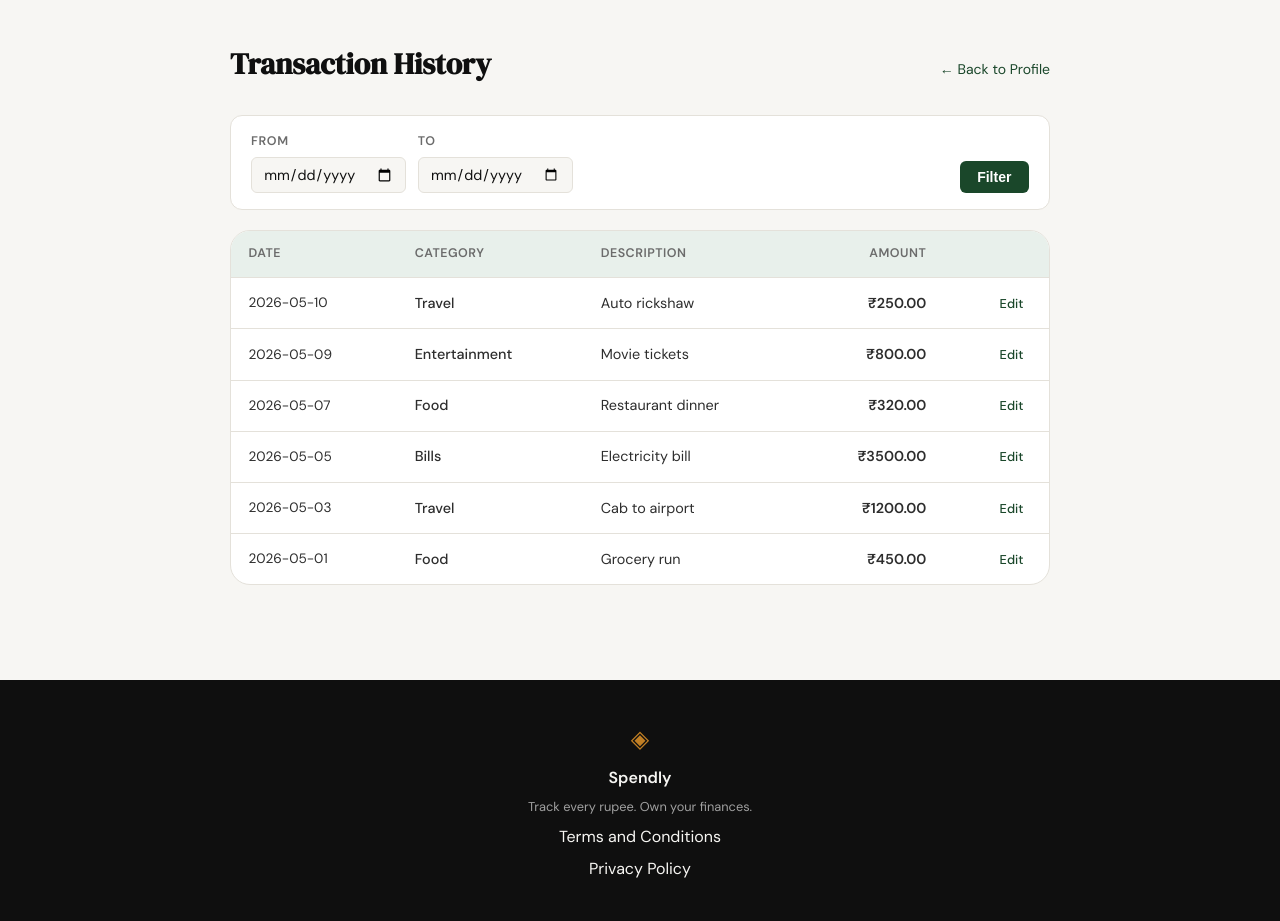
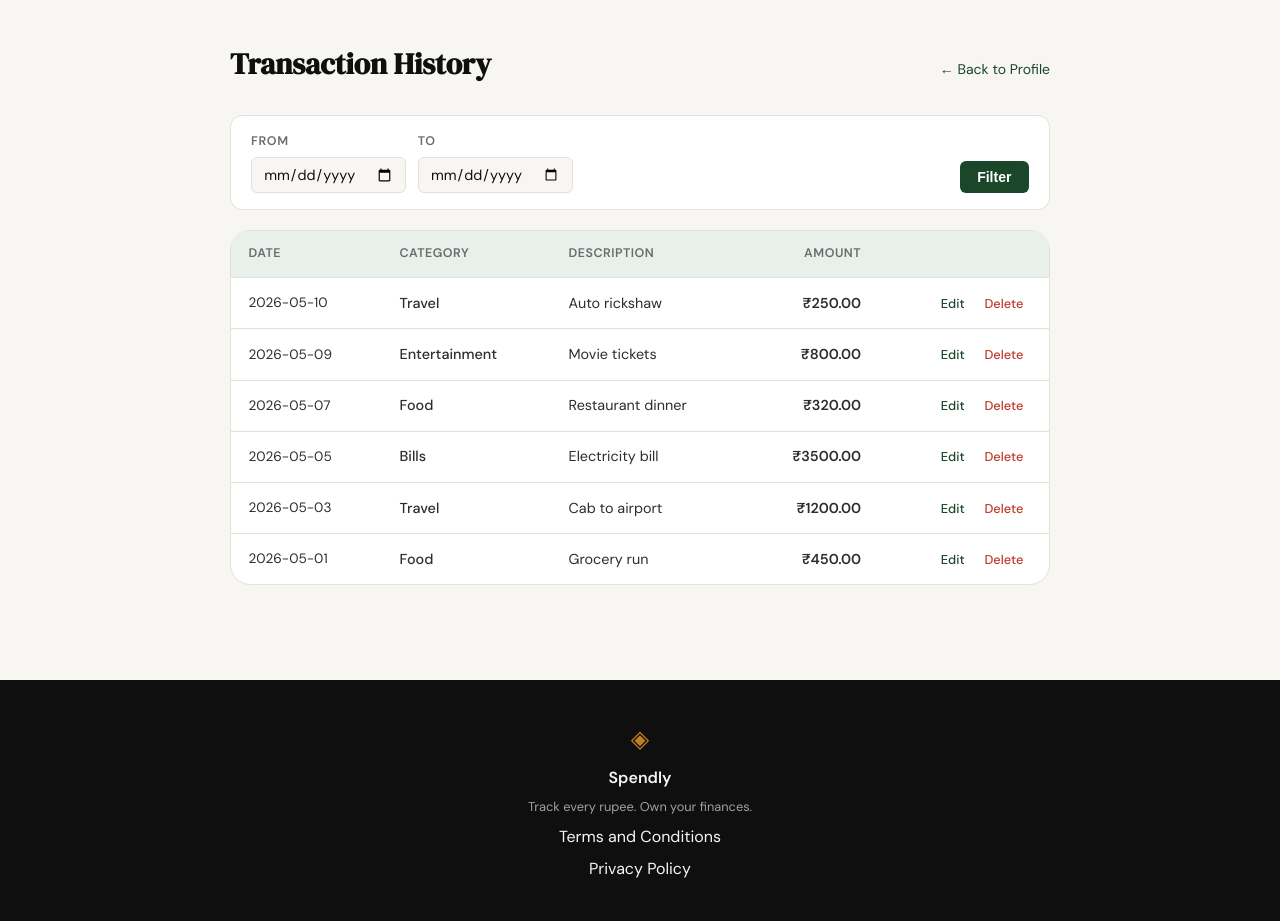
Before and after one commit to malaniheenaa-debug/spendly, a Flask app: page /profile/history in a window 1280 px wide. Shown: the part 61-982 px from the top of the page. Run offline with Flask 3, Linux system fonts and the light colour scheme; a user stored in the database is signed in; data comes from the database, SQL or seed files in the repository.

Commit message:
feat: delete expense with confirmation page
* chore: add spec for edit expense step 08

* feat: delete expense with confirmation page

Co-Authored-By: Claude Sonnet 4.6 <noreply@anthropic.com>

---------

Co-authored-by: Claude Sonnet 4.6 <noreply@anthropic.com>

```diff
--- a/expense-tracker/app.py
+++ b/expense-tracker/app.py
@@ -3,7 +3,7 @@ import sqlite3
 from functools import wraps
 from flask import Flask, render_template, request, redirect, url_for, flash, session, abort
 from werkzeug.security import generate_password_hash, check_password_hash
-from database.db import init_db, get_db, get_categories, add_expense as db_add_expense, get_expense, update_expense
+from database.db import init_db, get_db, get_categories, add_expense as db_add_expense, get_expense, update_expense, delete_expense as db_delete_expense
 
 DEFAULT_CATEGORIES = ["Food", "Travel", "Bills", "Entertainment"]
 
@@ -380,9 +380,19 @@ def edit_expense(id):
     return redirect(url_for("transaction_history"))
 
 
-@app.route("/expenses/<int:id>/delete")
+@app.route("/expenses/<int:id>/delete", methods=["GET", "POST"])
+@login_required
 def delete_expense(id):
-    return "Delete expense — coming in Step 9"
+    expense = get_expense(id, session["user_id"])
+    if expense is None:
+        abort(404)
+
+    if request.method == "GET":
+        return render_template("delete_expense.html", expense=expense)
+
+    db_delete_expense(id, session["user_id"])
+    flash("Expense deleted.", "success")
+    return redirect(url_for("transaction_history"))
 
 
 if __name__ == "__main__":
--- a/expense-tracker/database/db.py
+++ b/expense-tracker/database/db.py
@@ -101,6 +101,18 @@ def update_expense(expense_id, user_id, category_id, amount, date, description):
         conn.close()
 
 
+def delete_expense(expense_id, user_id):
+    conn = get_db()
+    try:
+        conn.execute(
+            "DELETE FROM expenses WHERE id = ? AND user_id = ?",
+            (expense_id, user_id)
+        )
+        conn.commit()
+    finally:
+        conn.close()
+
+
 def seed_db():
     conn = get_db()
     conn.executescript("""
--- a/expense-tracker/templates/history.html
+++ b/expense-tracker/templates/history.html
@@ -130,6 +130,20 @@
 
     .btn-edit:hover {
         background: var(--accent-light);
+    }
+
+    .btn-delete {
+        font-size: 0.8rem;
+        color: var(--danger, #c0392b);
+        text-decoration: none;
+        font-weight: 500;
+        padding: 0.25rem 0.5rem;
+        border-radius: var(--radius-sm);
+        transition: background 0.12s;
+    }
+
+    .btn-delete:hover {
+        background: #fdecea;
     }
 
     /* Date filter */
@@ -286,6 +300,7 @@
                     <td class="td-amount">&#8377;{{ "%.2f"|format(e['amount']) }}</td>
                     <td class="td-actions">
                         <a href="{{ url_for('edit_expense', id=e['id']) }}" class="btn-edit">Edit</a>
+                        <a href="{{ url_for('delete_expense', id=e['id']) }}" class="btn-delete">Delete</a>
                     </td>
                 </tr>
                 {% endfor %}
```
Also changed, not shown: expense-tracker/templates/delete_expense.html (added, +39 -0 lines), .claude/specs/08-edit-expense.md (added), .claude/specs/09-delete-expense.md (added).
